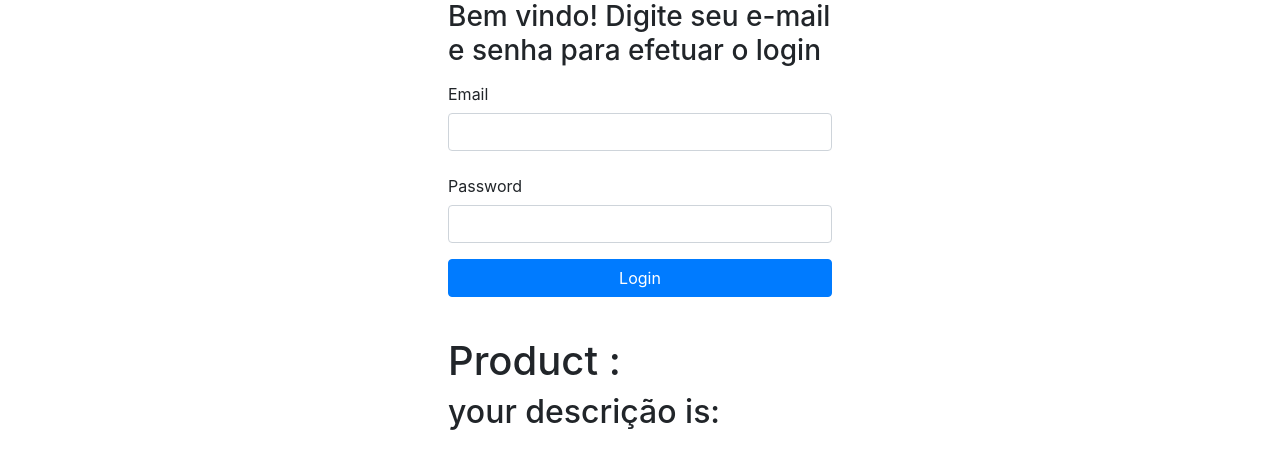
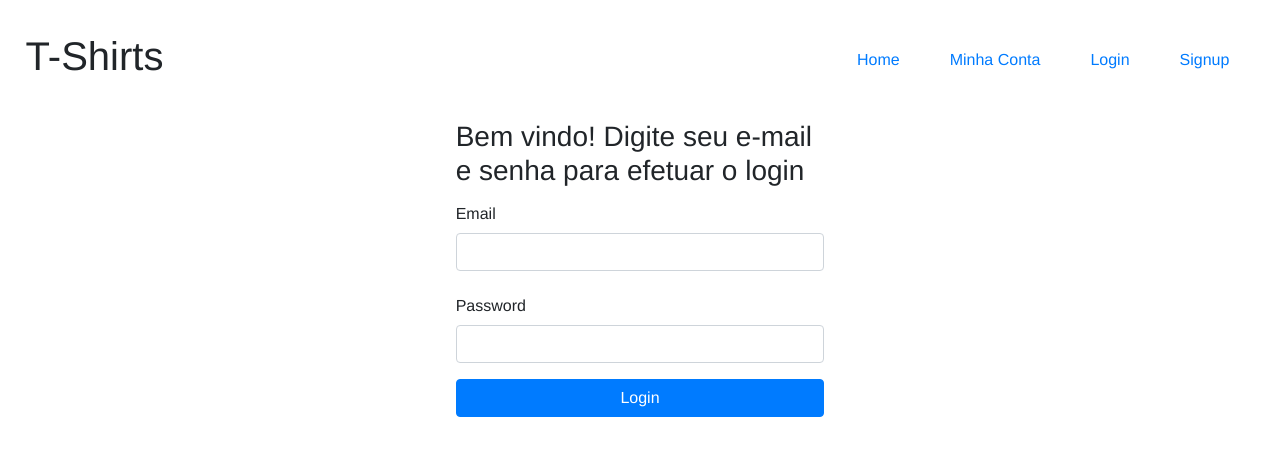
Before and after one commit to ViniciusmDias/T-shirts, a Vue app: page /login in a window 1280 px wide. Shown: the top 468 px of the page. Built offline with nearby package versions, Linux system fonts and the light colour scheme; no server answers.

Commit message:
Created superior menu lease enter the commit message for your changes. Lines starting

```diff
--- a/src/App.vue
+++ b/src/App.vue
@@ -1,10 +1,50 @@
 <template>
-  <div>
-    <router-view></router-view>
+  <div class="corpo">
+
+    <meu-menu :rotas="routes"/>
+
+    <transition name="pagina">
+      <router-view></router-view>
+    </transition>
   </div>
 </template>
+
 <script>
+
+import { routes } from './routes';
+import Menu from './components/shared/menu/Menu.vue';
+
 export default {
-  name: 'App',
+
+  components: {
+    'meu-menu' : Menu
+  },
+
+  data() {
+
+    return {
+
+      routes
+    }
+  }
 }
 </script>
+
+<style>
+  .corpo {
+    font-family: Helvetica, sans-serif;
+    width: 96%;
+    margin: 0 auto;
+  }
+
+ .pagina-enter, .pagina-leave-active {
+
+     opacity: 0;
+ }
+
+ .pagina-enter-active, .pagina-leave-active {
+
+     transition: opacity .4s;
+ }
+
+</style>
--- /dev/null
+++ b/src/components/Home.vue
@@ -0,0 +1,82 @@
+<template>
+    <div>
+    <input type="search" class="filtro" @input="filtro = $event.target.value" placeholder="filtre por parte da descrição">
+
+    <ul class="lista-produtos">
+      <li class="lista-produtos-item" v-for="product of produtosComFiltro">
+
+        <meu-painel :titulo="product.nome" :preco="product.preco" :tamanho="product.tamanho" :descricao="product.descricao">
+
+
+          <imagem-responsiva :url="product.imagem" :titulo="products.nome" v-meu-transform:scale.animate="1.2"/>
+
+
+        </meu-painel>
+
+      </li>
+    </ul>
+  </div>
+</template>
+<script>
+import axios from 'axios';
+import Painel from './shared/painel/Painel.vue';
+import ImagemResponsiva from './shared/imagem-responsiva/ImagemResponsiva.vue';
+
+export default {
+  name: 'Home',
+  components: {
+    'meu-painel' : Painel,
+    'imagem-responsiva': ImagemResponsiva,
+  },
+  data() {
+
+    return {
+
+      titulo: 'T-Shirts',
+      products: [],
+      filtro: ''
+    }
+  },
+  computed: {
+
+    produtosComFiltro() {
+
+      if(this.filtro) {
+        let exp = new RegExp(this.filtro.trim(), 'i');
+        return this.products.filter(product => exp.test(product.descricao));
+      } else {
+        return this.products;
+      }
+    }
+  },
+  methods: {
+  },
+  mounted() {
+    axios.get('http://localhost:5000/products', {})
+      .then(res => {
+        this.products = res.data.products;
+      })
+  },
+}
+</script>
+
+<style scoped>
+
+  .centralizado {
+    text-align: center;
+  }
+  .lista-produtos {
+    list-style: none;
+  }
+
+  .lista-produtos .lista-produtos-item {
+
+    display: inline-block;
+  }
+
+  .filtro {
+
+    display: block;
+    width: 100%;
+  }
+</style>
--- a/src/components/Login.vue
+++ b/src/components/Login.vue
@@ -7,9 +7,6 @@
     <!-- <button class="signup" @click="signup">Criar conta</button> -->
     {{ error }}
     <br/>
-
-    <h1>Product :{{ nome }}</h1>
-    <h2>your descrição is: {{ descricao }}</h2>
   </div>
 </template>
 <script>
@@ -21,9 +18,6 @@ export default {
     return {
       email: '',
       password: '',
-
-      nome: '',
-      descricao: '',
 
       error: '',
     }
--- a/src/components/Signup.vue
+++ b/src/components/Signup.vue
@@ -30,8 +30,10 @@ export default {
       }
       axios.post('http://localhost:5000/signup', newUser)
         .then(res => {
-          this.error = '';
-          this.$router.push('/login');
+          if (res.status === 200) {
+            this.error = '';
+            this.$router.push('/login');
+          }
         }, err => {
           console.log(err.response)
           this.error = err.response.data.error
--- /dev/null
+++ b/src/components/shared/imagem-responsiva/ImagemResponsiva.vue
@@ -0,0 +1,19 @@
+<template>
+    <img class="imagem-responsiva" :src="url" :alt="titulo">
+</template>
+
+<script>
+export default {
+
+    props: ['url', 'titulo']
+}
+</script>
+
+<style scoped>
+
+  .imagem-responsiva {
+
+    width: 100%;
+  }
+
+</style>
--- /dev/null
+++ b/src/components/shared/menu/Menu.vue
@@ -0,0 +1,55 @@
+<template>
+    <nav class="header">
+      <h1 class="centralizado">{{ titulo }}</h1>
+
+      <ul class="menu-superior">
+          <li v-for="rota in rotas">
+            <router-link :to="rota.path ? rota.path : '/'">
+              {{ rota.titulo }}
+            </router-link>
+          </li>
+      </ul>
+    </nav>
+</template>
+
+<script>
+
+export default {
+  data() {
+
+      return {
+
+        titulo: 'T-Shirts',
+      }
+  },
+  props: {
+
+      rotas: {
+          type: Array,
+          required: true
+      }
+  }
+}
+
+</script>
+
+<style>
+  .header {
+    height: 120px;
+    justify-content: space-between;
+    display: flex;
+    align-items: center;
+  }
+  .menu-superior {
+    margin: 0;
+    list-style: none;
+    display: flex;
+    justify-content: center;
+    padding: 0;
+  }
+  .menu-superior li{
+    padding: 10px 15px;
+    margin: 0 10px;
+  }
+
+</style>
--- /dev/null
+++ b/src/components/shared/painel/Painel.vue
@@ -0,0 +1,35 @@
+
+<template>
+    <div class="painel">
+        <slot></slot>
+        <h1 class="painel-titulo" >{{ titulo }}</h1>
+        <p class="painel-descricao" >{{ descricao }}</p>
+        <h2 class="painel-preco" >R$ {{ preco }}</h2>
+        <p class="painel-tamanho" >Tamanho em estoque: {{ tamanho }}</p>
+    </div>
+</template>
+
+<script>
+export default {
+
+    props: ['titulo', 'preco' , 'descricao', 'tamanho'],
+}
+
+</script>
+
+<style scoped>
+   .painel {
+    padding: 0 auto;
+    border: solid 2px grey;
+    display: inline-block;
+    margin: 5px;
+    box-shadow: 5px 5px 10px grey;
+    width: 200px;
+    height: 100%;
+    vertical-align: top;
+    text-align: center;
+  }
+
+
+
+</style>
--- a/src/main.js
+++ b/src/main.js
@@ -1,27 +1,18 @@
-import Vue from 'vue';
-import App from './App';
+import Vue from 'vue'
+import App from './App.vue'
 import VueRouter from 'vue-router';
-import Landing from './components/Landing';
-import Signup from './components/Signup';
-import Login from './components/Login';
+import { routes } from './routes';
 
-Vue.use(VueRouter); //IMPORTANT
 
-const routes = [
-  { path: '/', component: Landing },
-  { path: '/signup', component: Signup },
-  { path: '/login', component: Login }
-]
+Vue.use(VueRouter);
 
 const router = new VueRouter({
-  mode: 'history',
-  routes
-})
+  routes,
+  mode: 'history'
+});
 
 new Vue({
   el: '#app',
   router,
-  render: h => {
-    return h(App)
-  }
-});
+  render: h => h(App)
+})
--- /dev/null
+++ b/src/routes.js
@@ -0,0 +1,12 @@
+import Home from './components/Home.vue';
+import Landing from './components/Landing';
+import Signup from './components/Signup';
+import Login from './components/Login';
+
+export const routes = [
+    { path: '/home', component: Home, titulo: 'Home' },
+    { path: '/', component: Landing, titulo: 'Minha Conta' },
+    { path: '/login', component: Login, titulo: 'Login' },
+    { path: '/signup', component: Signup, titulo: 'Signup' },
+
+  ];
```
Also changed, not shown: server.js (+3 -7 lines), 1 other file (tests, documents, lock files or other folders).
